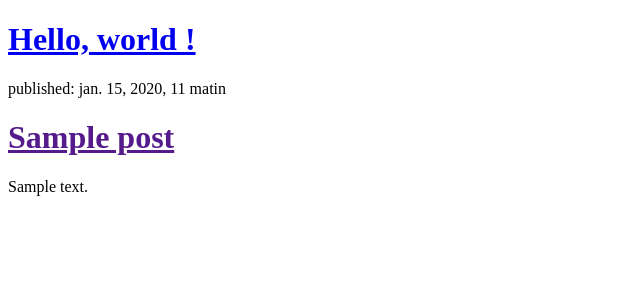
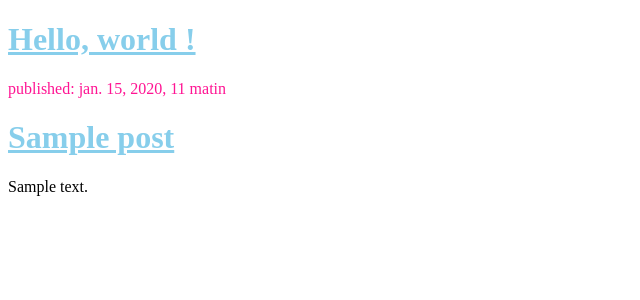
Before and after one commit to emilieBragard/my-first-blog, a Django app: template blog/templates/blog/post_list.html in a window 1280 px wide. Shown: the top 300 px of the page, without its empty margins (0-640 px from the left). Run offline with Django 3.2, Linux system fonts and the light colour scheme; the template is opened without the code that fills it: values that come from a table or form of the project are taken from there, others are empty; tables that the repository leaves empty hold one stand-in row (values such as "Sample post").

Commit message:
My Django Girls app, troist

```diff
--- a/blog/templates/blog/post_list.html
+++ b/blog/templates/blog/post_list.html
@@ -9,13 +9,13 @@
 <body>
 
     <div>
-        <h1><a href="/">Hello, world ! </a></h1>
+        <h1><a style="color:skyblue;" href="/">Hello, world ! </a></h1>
     </div>
 
     {% for post in posts %}
     <div>
-        <p>published: {{ post.published_date }}</p>
-        <h1><a href="">{{ post.title }}</a></h1>
+        <p style="color:deeppink;">published: {{ post.published_date }}</p>
+        <h1><a style="color:skyblue;" href="">{{ post.title }}</a></h1>
         <p>{{ post.text|linebreaksbr }}</p>
     </div>
     {% endfor %}
```
